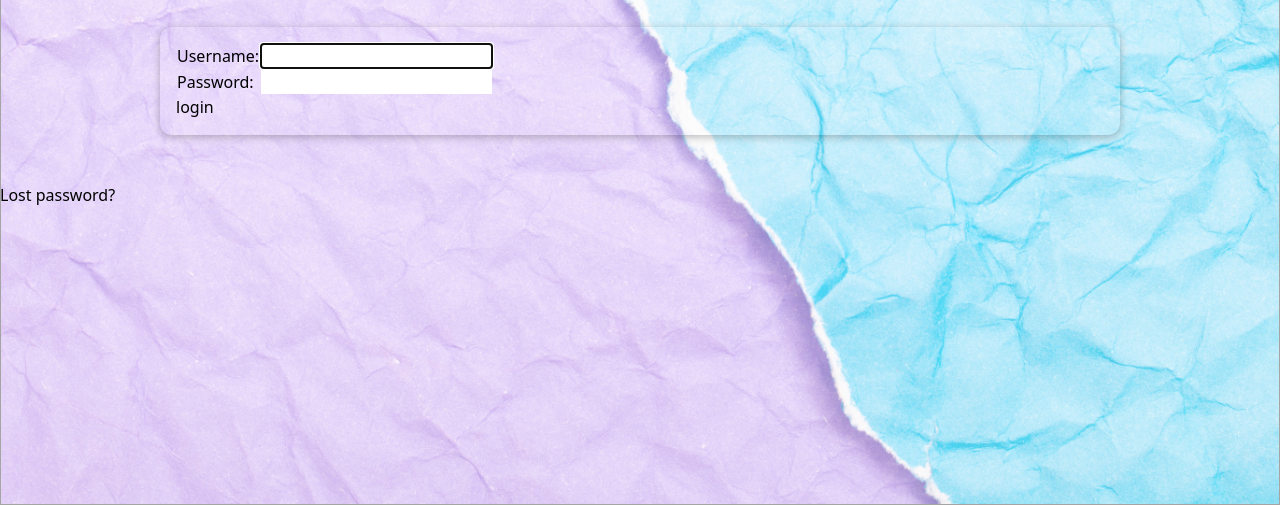
After one commit to ultrex22/Organizer, a Django app: page /notes/accounts/login/ in a window 1280 px wide. The commit adds this page. Shown: the part 349-854 px from the top of the page. Run offline with Django 3.2, Linux system fonts and the light colour scheme; some libraries are stand-ins or nearby versions.

```diff
--- a/notes/static/styles.css
+++ b/notes/static/styles.css
@@ -13,6 +13,10 @@
 
 .index-image{
 
+}
+
+h2 {
+    font-style: italic;
 }
 
 form {
--- a/notes/templates/all_notes.html
+++ b/notes/templates/all_notes.html
@@ -14,8 +14,8 @@
             New Note
         </button>
     </a>
+
 </div>
-
 <section class="container columns-2 mx-auto text-gray-600 body-font">
     {% for note in object_list %}
     <div class=" break-inside-avoid px-4 py-4 mx-auto">
--- /dev/null
+++ b/notes/templates/registration/login.html
@@ -0,0 +1,38 @@
+{% extends 'base.html' %}
+
+{% block content %}
+
+    {% if form.errors %}
+        <p>Your username and password didn't match. Please try again.</p>
+    {% endif %}
+
+    {% if next %}
+        {% if user.is_authenticated %}
+            <p>Your account doesn't have access to this page. To proceed,
+                please login with an account that has access.</p>
+        {% else %}
+            <p>Please login to see this page.</p>
+        {% endif %}
+    {% endif %}
+
+    <form method="post" action="{% url 'login' %}">
+        {% csrf_token %}
+        <table>
+            <tr>
+                <td>{{ form.username.label_tag }}</td>
+                <td>{{ form.username }}</td>
+            </tr>
+            <tr>
+                <td>{{ form.password.label_tag }}</td>
+                <td>{{ form.password }}</td>
+            </tr>
+        </table>
+
+        <input type="submit" value="login">
+        <input type="hidden" name="next" value="{{ next }}">
+    </form>
+
+    {# Assumes you set up the password_reset view in your URLconf #}
+    <p><a href="{% url 'password_reset' %}">Lost password?</a></p>
+
+{% endblock %}
--- a/notes/urls.py
+++ b/notes/urls.py
@@ -12,7 +12,7 @@ Class-based views
 """
 
 from django.contrib import admin
-from django.urls import path
+from django.urls import path, include
 
 from . import views
 
@@ -26,4 +26,6 @@ urlpatterns = [
     path('new_note', views.NewNoteView,  name='new_note'),
     path('edit/<slug:slug>', views.EditNoteView.as_view(), name='edit_note'),
     path('delete_note/<slug:slug>', views.DeleteNoteView.as_view(), name='delete_note'),
+    path('accounts/', include('django.contrib.auth.urls')),
+
 ]
--- a/notes/views.py
+++ b/notes/views.py
@@ -3,6 +3,7 @@ from django.shortcuts import render
 from django.views.generic import ListView, UpdateView, DeleteView, View, CreateView, FormView
 from django.utils.text import slugify
 from django.urls import reverse
+from django.contrib.auth.models import User
 
 from .forms import AllNotesForm
 from .models import Notes
--- a/organizer/settings.py
+++ b/organizer/settings.py
@@ -48,6 +48,7 @@ TAILWIND_APP_NAME = 'theme'
 INTERNAL_IPS = [
     "127.0.0.1",
 ]
+
 
 MIDDLEWARE = [
     'django.middleware.security.SecurityMiddleware',
--- a/theme/templates/base.html
+++ b/theme/templates/base.html
@@ -34,14 +34,16 @@
                 <a class="mr-7 hover:text-gray-900">Calendar</a>
 
             </nav>
+            <a href="{% url 'login' %}">
             <button
-                class="inline-flex items-center bg-gray-100 border-0 py-1 mr-7 px-3 focus:outline-none hover:bg-gray-200 rounded text-base mt-4 md:mt-0">
+                class="inline-flex  items-center bg-teal-100 border-0 py-1 mr-7 px-3 focus:outline-none hover:bg-teal-200 rounded text-base mt-4 md:mt-0">
                 Login
                 <svg fill="none" stroke="currentColor" stroke-linecap="round" stroke-linejoin="round" stroke-width="2"
                     class="w-4 h-4 ml-1" viewBox="0 0 24 24">
                     <path d="M5 12h14M12 5l7 7-7 7"></path>
                 </svg>
             </button>
+                </a>
         </div>
     </header>
 
```
Also changed, not shown: notes/templates/index.html (+7 -3 lines), organizer/urls.py (+4 -5 lines), notes/templates/registration/success.html (added).
